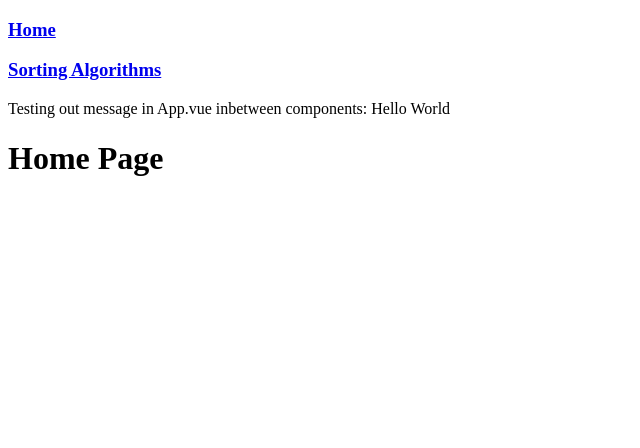
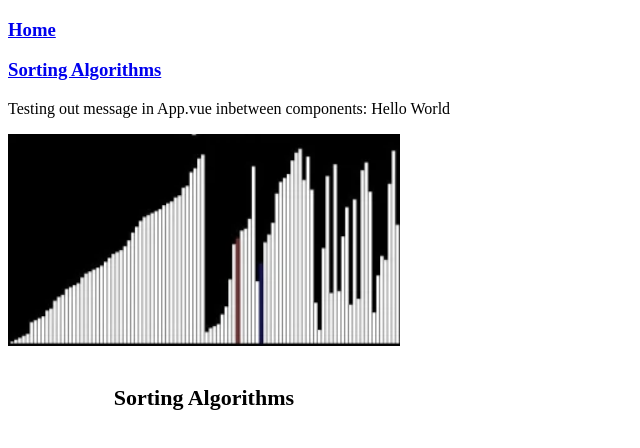
Before and after one commit to Pasha-Akito/Algorithm_Visualiser, a Vue app in the folder algorithm-visualiser/: page /#/ in a window 1280 px wide. Shown: the top 448 px of the page, without its empty margins (0-640 px from the left). Built offline with nearby package versions, Linux system fonts and the light colour scheme.

Commit message:
added css to home page and sorting algorithms image

```diff
--- a/algorithm-visualiser/src/components/Home.vue
+++ b/algorithm-visualiser/src/components/Home.vue
@@ -1,5 +1,79 @@
 <template>
-    <div>
-        <h1>Home Page</h1>
-    </div>
+    <router-link class="card__container" to="sorting">
+       <div class="card__body">
+            <div class="image__body">
+                <img src="../assets/sorting_algorithms.png" alt="Sorting Algorithms">
+            </div>
+
+            <div class="title__body">
+                <h3>Sorting Algorithms</h3>
+            </div>
+        </div>
+    </router-link>
+
 </template>
+
+<script>
+
+</script>
+
+<style>
+.card__container {
+    border-radius: 6;
+    color: black;
+    background-size: cover;
+    background-color: white;
+    box-shadow: 0px, 1px, 5px, 0px, rgba(0, 0, 0, 0.15);
+    background-position: center;
+    display: flex;
+    flex-direction: column;
+    justify-content: space-between;
+    height: 300;
+    width: 31%;
+    margin: 10;
+    overflow: hidden;
+    position: relative;
+    cursor: pointer;
+    text-decoration: none;
+    }
+    .card__container:hover {
+        background-color: lightseagreen;
+    }
+
+.card__body {
+    display: flex;
+    flex-direction: column;
+    justify-content: space-around;
+    height: 100%;
+}
+
+.image__body {
+    height: 220;
+    position: relative;
+}
+
+.image__body > img {
+    object-fit: cover;
+    width: 100%;
+    height: 10%;
+    filter: grayscale(60%);
+}
+
+.title__body {
+    padding: 18px;
+    flex: 1;
+    display: flex;
+    flex-direction: column;
+    justify-content: space-around;
+}
+
+.title__body > h3 {
+    text-align: center;
+    font-size: 22px;
+    line-height: 16px;
+    font-weight: 700;
+    color: black;
+    flex: 1;
+}
+
+</style>
```
Also changed, not shown: algorithm-visualiser/src/assets/sorting_algorithms.png (added).
